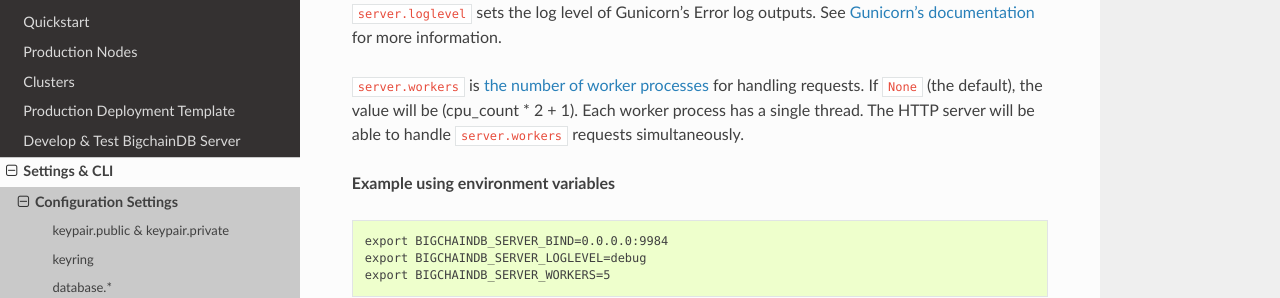
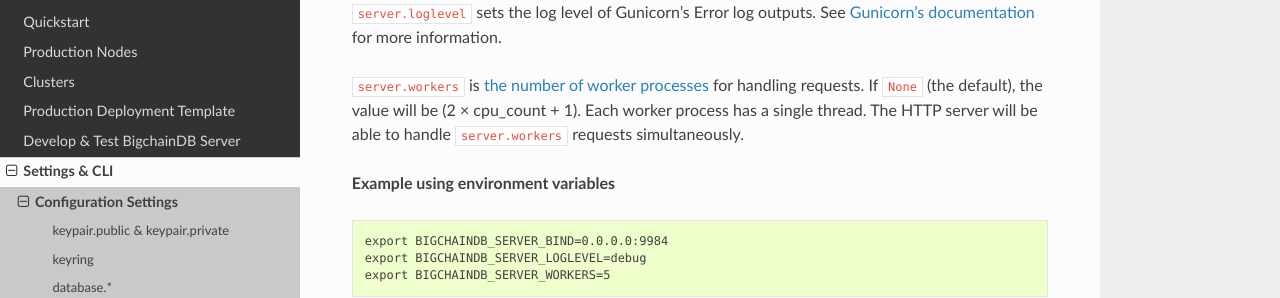
Before and after one commit to thematerials-network/bigchaindb-node, a Sphinx documentation site: the page built from bigchaindb/docs/server/source/server-reference/configuration.md, in a window 1280 px wide and 900 px high, scrolled down 4591 px. Shown: the part 182-480 px from the top of the window. Built offline with Sphinx 7.4.7 and the Read the Docs theme 2.0.0, drawn with Linux system fonts in a browser that asks for light colours; pages that are not in the unit, such as notebooks, are missing from menus.

Commit message:
docs: changed the * symbol to × for multiplication.

````diff
--- a/bigchaindb/docs/server/source/server-reference/configuration.md
+++ b/bigchaindb/docs/server/source/server-reference/configuration.md
@@ -181,7 +181,7 @@ These settings are for the [Gunicorn HTTP server](http://gunicorn.org/), which i
 [Gunicorn's documentation](http://docs.gunicorn.org/en/latest/settings.html#loglevel)
 for more information.
 
-`server.workers` is [the number of worker processes](http://docs.gunicorn.org/en/stable/settings.html#workers) for handling requests. If `None` (the default), the value will be (cpu_count * 2 + 1). Each worker process has a single thread. The HTTP server will be able to handle `server.workers` requests simultaneously.
+`server.workers` is [the number of worker processes](http://docs.gunicorn.org/en/stable/settings.html#workers) for handling requests. If `None` (the default), the value will be (2 × cpu_count + 1). Each worker process has a single thread. The HTTP server will be able to handle `server.workers` requests simultaneously.
 
 **Example using environment variables**
 ```text
````
